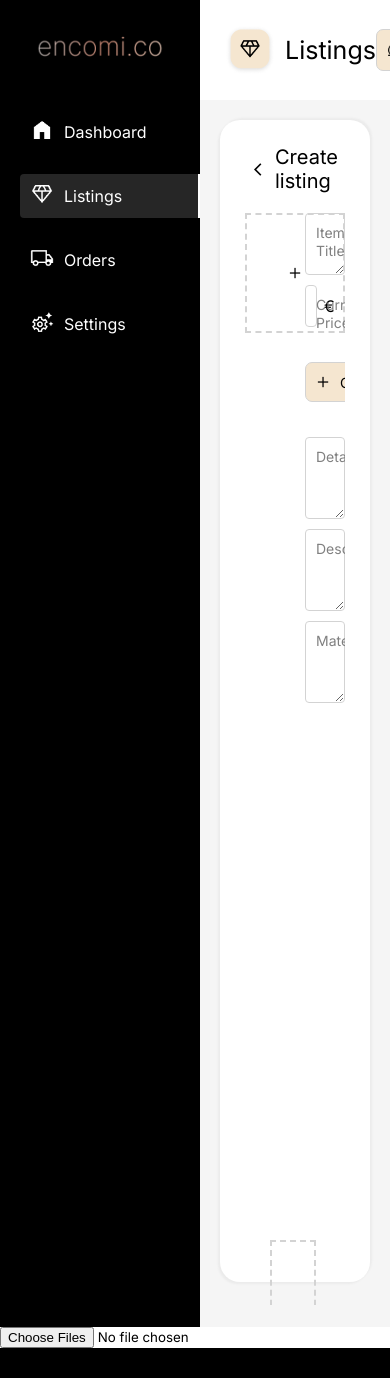
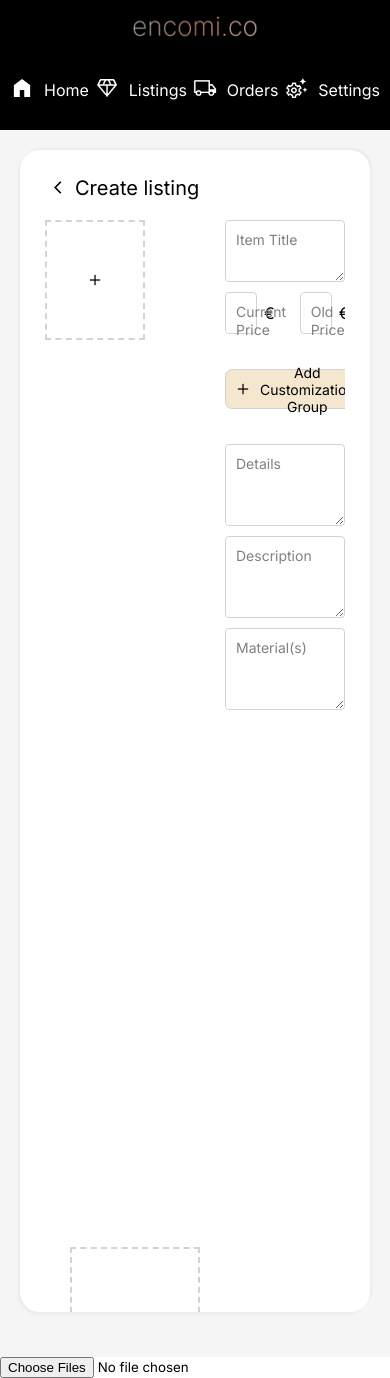
Before and after one commit to nicklas-rn/encomi, a Django app: template shop/templates/shop/listings_new_dashboard.html in a window 390 px wide; the page is wider, and only the part inside the window is pictured. Before the commit the page ends 1348 px from the top of that part, so only its background shows below. Run offline with Django 3.2, Linux system fonts and the light colour scheme; the template is opened without the code that fills it, so the values that code supplies are empty; some libraries are stand-ins or nearby versions; some web fonts are replaced.

Commit message:
dashboard home responsive started + moved navbar to base_dashboard

```diff
--- a/shop/templates/shop/base_dashboard.html
+++ b/shop/templates/shop/base_dashboard.html
@@ -6,6 +6,7 @@
 
 <head>
     <meta charset="UTF-8">
+        <meta name="viewport" content="width=device-width, initial-scale=1">
     <link rel="preconnect" href="https://fonts.googleapis.com">
     <link rel="preconnect" href="https://fonts.gstatic.com" crossorigin>
     <link href="https://fonts.googleapis.com/css2?family=Inria+Serif:ital,wght@0,300;0,400;0,700;1,300;1,400;1,700&family=Inter:wght@100;200;300;400;500;600;700;800;900&display=swap" rel="stylesheet">
@@ -32,20 +33,30 @@
 
 <body>
 
-<!--
 <nav class="navbar-left">
     <a href="/"><img id="logo-nav" src="/media/logos/logo.png"></a>
 
 
     <ul class="dashboard-links">
-        <li class="dashboard home active-page" id="navigation-dashboard-link-dashboard"><a href="/dashboard/home"><img class="icon-navbar" src="/media/icons/home-dashboard-white.png" alt="">Dashboard</a></li>
-        <li class="dashboard listings" id="navigation-dashboard-link-listings"><a href="/dashboard/listings"><img class="icon-navbar" src="/media/icons/listings-dashboard-white.png" alt="">Listings</a></li>
-        <li class="dashboard deliveries" id="navigation-dashboard-link-deliveries"><a href="/dashboard/deliveries"><img class="icon-navbar" src="/media/icons/deliveries-dashboard-white.png" alt="">Deliveries</a></li>
-        <li class="dashboard settings" id="navigation-dashboard-link-settings"><a href="/dashboard/settings"><img class="icon-navbar" src="/media/icons/settings-dashboard-white.png" alt="">Settings</a></li>
+        <li class="dashboard-link nav-home" id="navigation-dashboard-link-dashboard"><a href="/dashboard/home/{{seller}}"><img class="icon-navbar" src="/media/icons/home-dashboard-white.png" alt="">Dashboard</a></li>
+        <li class="dashboard-link nav-listings" id="navigation-dashboard-link-listings"><a href="/dashboard/listings/{{seller}}"><img class="icon-navbar" src="/media/icons/listings-dashboard-white.png" alt="">Listings</a></li>
+        <li class="dashboard-link nav-deliveries" id="navigation-dashboard-link-deliveries"><a href="/dashboard/deliveries/last/{{seller}}"><img class="icon-navbar" src="/media/icons/deliveries-dashboard-white.png" alt="">Orders</a></li>
+        <li class="dashboard-link nav-settings" id="navigation-dashboard-link-settings"><a href="/dashboard/settings/{{seller}}"><img class="icon-navbar" src="/media/icons/settings-dashboard-white.png" alt="">Settings</a></li>
     </ul>
 
 </nav>
--->
+
+<nav class="navbar-mobile">
+    <a href="/"><img id="logo-nav-mobile" src="/media/logos/logo.png"></a>
+
+    <ul class="dashboard-links">
+        <li class="dashboard-link nav-home" id="navigation-dashboard-link-dashboard-mobile"><a href="/dashboard/home/{{seller}}"><img class="icon-navbar" src="/media/icons/home-dashboard-white.png" alt="">Home</a></li>
+        <li class="dashboard-link nav-listings" id="navigation-dashboard-link-listings-mobile"><a href="/dashboard/listings/{{seller}}"><img class="icon-navbar" src="/media/icons/listings-dashboard-white.png" alt="">Listings</a></li>
+        <li class="dashboard-link nav-deliveries" id="navigation-dashboard-link-deliveries-mobile"><a href="/dashboard/deliveries/last/{{seller}}"><img class="icon-navbar" src="/media/icons/deliveries-dashboard-white.png" alt="">Orders</a></li>
+        <li class="dashboard-link nav-settings" id="navigation-dashboard-link-settings-mobile"><a href="/dashboard/settings/{{seller}}"><img class="icon-navbar" src="/media/icons/settings-dashboard-white.png" alt="">Settings</a></li>
+    </ul>
+
+</nav>
 
 
 <div id="main">
@@ -302,6 +313,64 @@
     /* End moving input fields */
 
 
+
+
+
+
+    @media screen and (max-width: 900px) {
+        .navbar-left {
+            display: none;
+        }
+
+        .navbar-mobile {
+            display: flex;
+            flex-direction: column;
+            align-items: center;
+            width: 100%;
+            height: 130px;
+            position: absolute;
+            background-color: black;
+            z-index: 2000;
+        }
+
+        .navbar-mobile a {
+            height: 40px;
+            margin-top: 10px;
+        }
+
+        #logo-nav-mobile {
+            height: 30px;
+        }
+
+        .dashboard-links {
+            display: flex;
+            justify-content: space-between;
+            padding: 0px;
+        }
+
+        .dashboard-link {
+        padding: 0px;
+        }
+
+        .active-page a {
+            border: none;
+        }
+
+        #header {
+            display: none;
+        }
+
+        .mainmain {
+            width: calc(100% - 40px);
+            margin: 0px;
+            padding-top: 150px;
+            padding-bottom: 20px;
+        }
+
+
+    }
+
+
 </style>
 
 
--- a/shop/templates/shop/deliveries_dashboard.html
+++ b/shop/templates/shop/deliveries_dashboard.html
@@ -5,6 +5,7 @@
 {% load static %}
 <link rel="stylesheet" type="text/css" href="{% static 'shop/deliveries_dashboard_style.css' %}">
 
+<!--
 <nav class="navbar-left">
     <a href="/"><img id="logo-nav" src="/media/logos/logo.png"></a>
     <ul class="dashboard-links">
@@ -14,6 +15,7 @@
         <li class="dashboard-link nav-settings" id="navigation-dashboard-link-settings"><a href="/dashboard/settings/{{seller}}"><img class="icon-navbar" src="/media/icons/settings-dashboard-white.png" alt="">Settings</a></li>
     </ul>
 </nav>
+-->
 
 <nav id="header">
     <p id="header-title"><img class="icon-header"
--- a/shop/templates/shop/listings_dashboard.html
+++ b/shop/templates/shop/listings_dashboard.html
@@ -6,7 +6,7 @@
 <link rel="stylesheet" type="text/css" href="{% static 'shop/listings_dashboard_style.css' %}">
 
 
-
+<!--
 <nav class="navbar-left">
     <a href="/"><img id="logo-nav" src="/media/logos/logo.png"></a>
     <ul class="dashboard-links">
@@ -17,6 +17,7 @@
     </ul>
 
 </nav>
+-->
 
 <nav id="header">
     <p id="header-title"><img class="icon-header"
--- a/shop/templates/shop/settings_dashboard.html
+++ b/shop/templates/shop/settings_dashboard.html
@@ -8,6 +8,7 @@
 <link rel="stylesheet" type="text/css" href="{% static 'shop/settings_dashboard_policies_style.css' %}">
 <link rel="stylesheet" type="text/css" href="{% static 'shop/settings_dashboard_faqs_style.css' %}">
 
+<!--
 <nav class="navbar-left">
     <a href="/"><img id="logo-nav" src="/media/logos/logo.png"></a>
     <ul class="dashboard-links">
@@ -16,8 +17,8 @@
         <li class="dashboard-link nav-deliveries" id="navigation-dashboard-link-deliveries"><a href="/dashboard/deliveries/last/{{seller}}"><img class="icon-navbar" src="/media/icons/deliveries-dashboard-white.png" alt="">Orders</a></li>
         <li class="dashboard-link nav-settings active-page" id="navigation-dashboard-link-settings"><a href="/dashboard/settings/{{seller}}"><img class="icon-navbar" src="/media/icons/settings-dashboard-white.png" alt="">Settings</a></li>
     </ul>
-
 </nav>
+-->
 
 <nav id="header">
     <p id="header-title"><img class="icon-header"
```
Also changed, not shown: shop/static/shop/home_dashboard_style.css (+31 -0 lines), shop/templates/shop/home_dashboard.html (+14 -1 lines), shop/static/shop/settings_dashboard_info_style.css (line endings or trailing spaces), shop/static/shop/settings_dashboard_style.css (line endings or trailing spaces).
